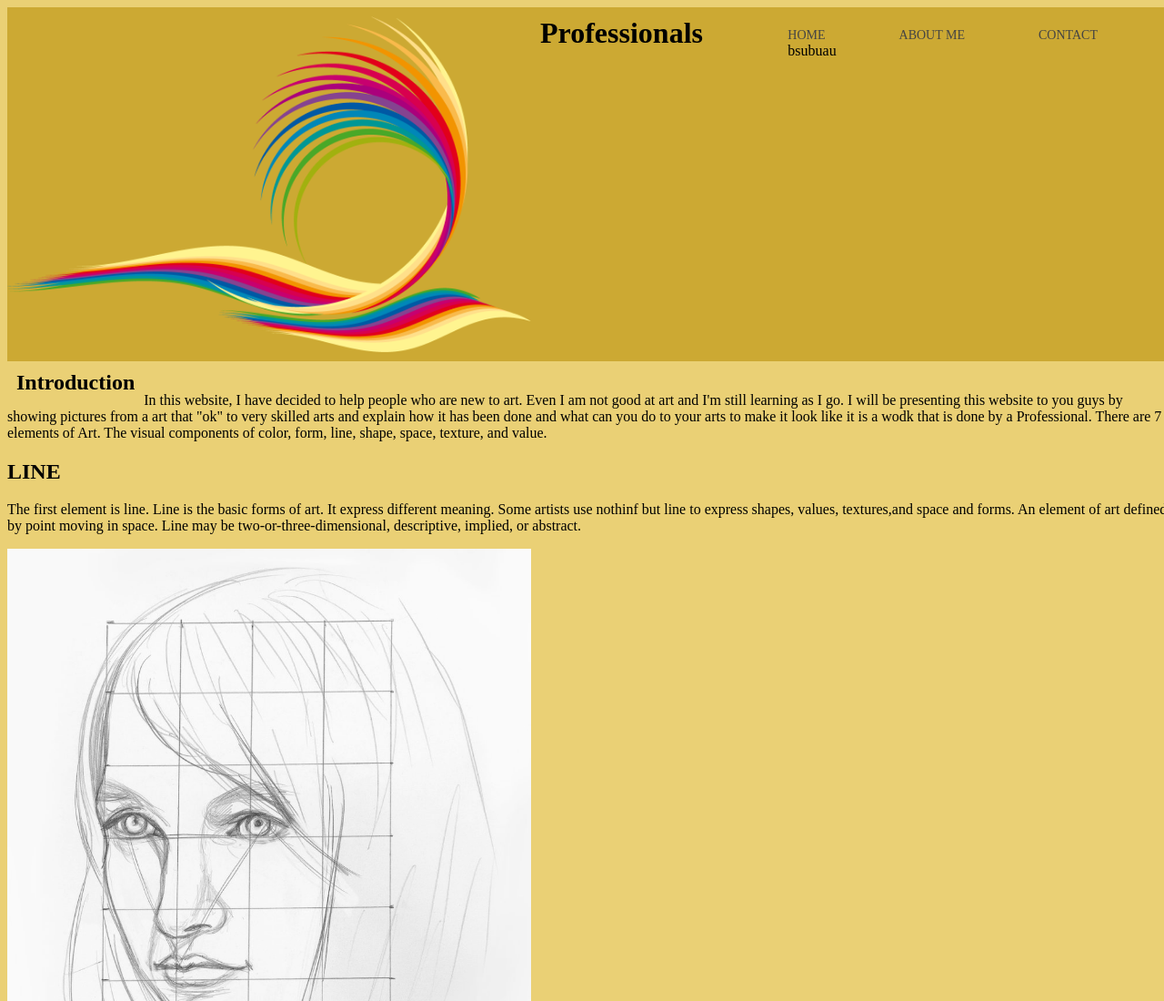
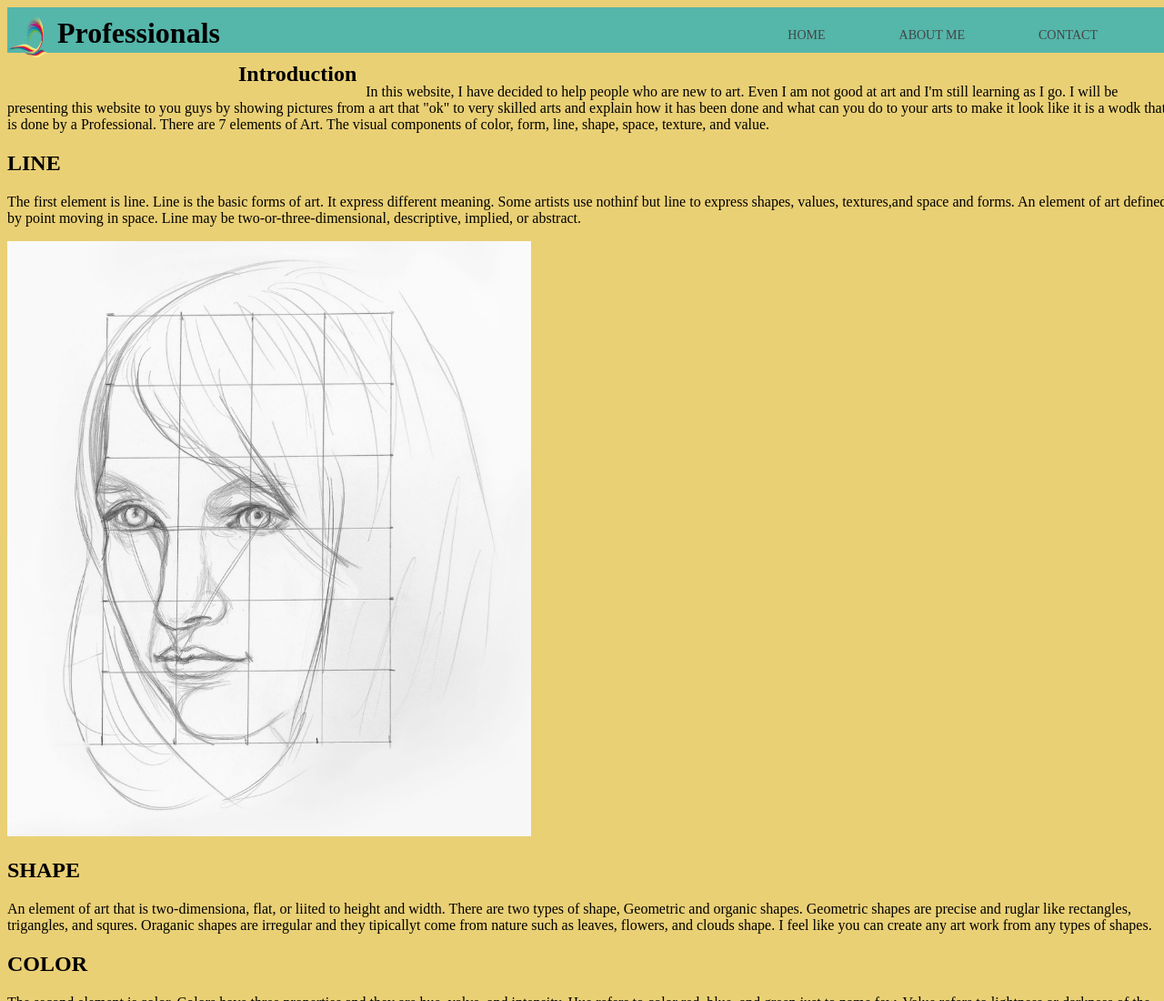
Before and after one commit to nishanadahal7/MyWebsite, a plain HTML site: page index.html in a window 1280 px wide. Shown: the top 1100 px of the page at 91% size. Drawn offline with Linux system fonts and the light colour scheme.

Commit message:
fixed header

```diff
--- a/index.html
+++ b/index.html
@@ -25,7 +25,7 @@
       <li><a href="contact.html">Contact</a>
 
 </ul>
-bsubuau
+
 
 
 
--- a/style.css
+++ b/style.css
@@ -14,6 +14,7 @@ font-weight:300
 
 header{
   background:#55b6aa;
+  height: 50px;
 }
 .logo{
   float: left;
@@ -62,9 +63,9 @@ li a{
   text-decoration: none;
 }
 
-header{
-  background: #CCA933;
-  size:47px
+header img{
+  height: 45px;
+  width: 45px;
 }
 header::after{
   content: '';
```
